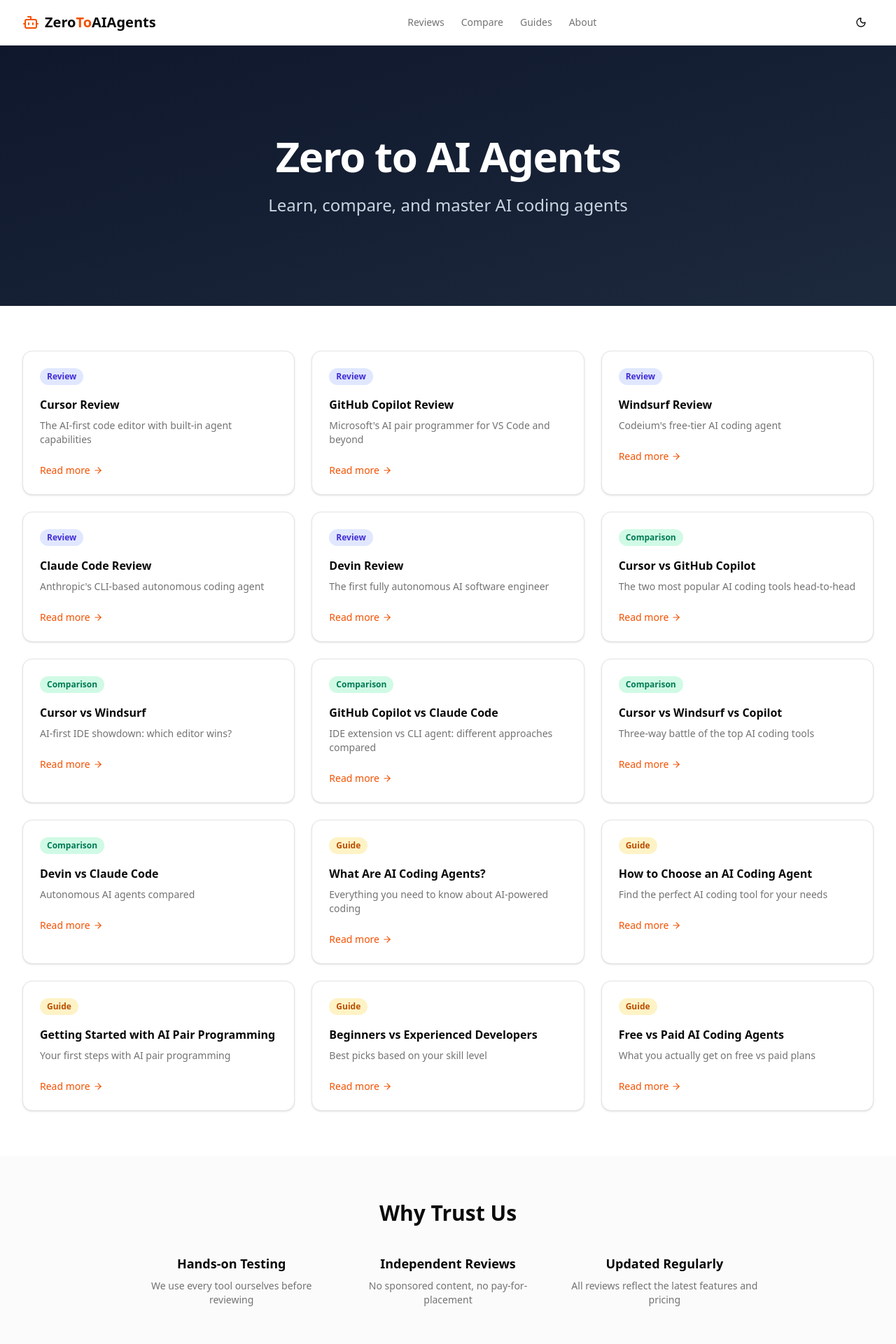
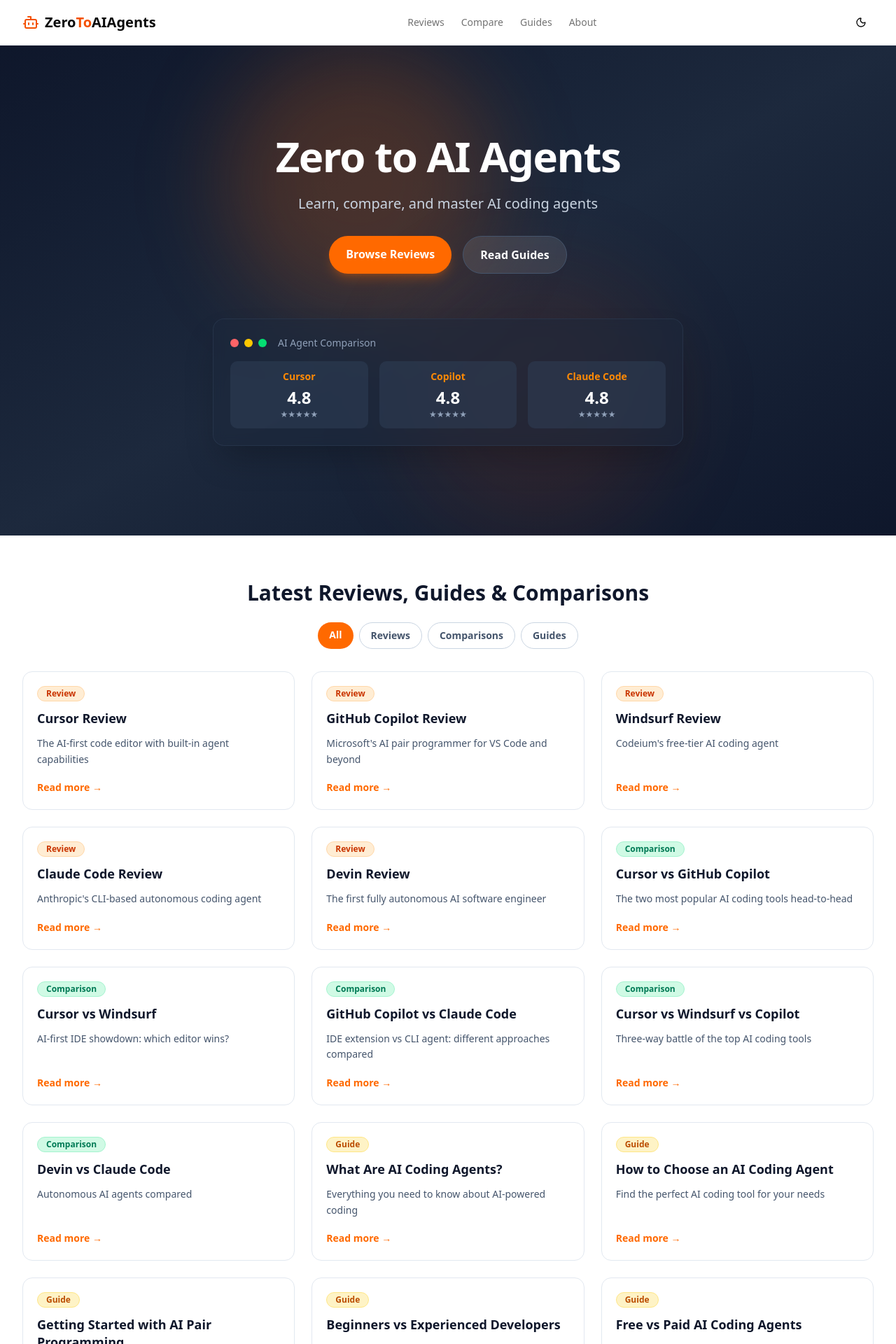
Before and after one commit to MarvinNL046/zerotoaiagents, a Next.js app: page /en in a window 1280 px wide. Shown: the top 1920 px of the page at 70% size. Built offline with nearby package versions, Linux system fonts and the light colour scheme.

Commit message:
design: redesign homepage with zerotowp-style hero, cards, and layout

```diff
--- a/src/app/[locale]/page.tsx
+++ b/src/app/[locale]/page.tsx
@@ -1,15 +1,7 @@
 import { setRequestLocale } from "next-intl/server";
 import type { Metadata } from "next";
 import { Link } from "@/i18n/navigation";
-import { ArrowRight } from "lucide-react";
-import {
-  Card,
-  CardContent,
-  CardFooter,
-  CardHeader,
-  CardTitle,
-  CardDescription,
-} from "@/components/ui/card";
+import { Code, CheckCircle, Shield } from "lucide-react";
 import { NewsletterFooter } from "@/components/newsletter/newsletter-footer";
 
 type Props = {
@@ -139,9 +131,9 @@ const contentItems: ContentItem[] = [
 ];
 
 const typeBadgeStyles: Record<ContentType, string> = {
-  review: "bg-indigo-100 text-indigo-700 dark:bg-indigo-900/40 dark:text-indigo-300",
-  comparison: "bg-emerald-100 text-emerald-700 dark:bg-emerald-900/40 dark:text-emerald-300",
-  guide: "bg-amber-100 text-amber-700 dark:bg-amber-900/40 dark:text-amber-300",
+  review: "bg-orange-100 text-orange-700 border border-orange-200",
+  comparison: "bg-emerald-100 text-emerald-700 border border-emerald-200",
+  guide: "bg-amber-100 text-amber-700 border border-amber-200",
 };
 
 const typeLabels: Record<ContentType, string> = {
@@ -152,18 +144,23 @@ const typeLabels: Record<ContentType, string> = {
 
 const trustItems = [
   {
+    icon: Code,
     title: "Hands-on Testing",
     description: "We use every tool ourselves before reviewing",
   },
   {
+    icon: CheckCircle,
     title: "Independent Reviews",
     description: "No sponsored content, no pay-for-placement",
   },
   {
+    icon: Shield,
     title: "Updated Regularly",
     description: "All reviews reflect the latest features and pricing",
   },
 ];
+
+const filterTabs = ["All", "Reviews", "Comparisons", "Guides"];
 
 export default async function HomePage({ params }: Props) {
   const { locale } = await params;
@@ -172,40 +169,108 @@ export default async function HomePage({ params }: Props) {
   return (
     <div className="flex flex-col">
       {/* Hero Section */}
-      <section className="bg-gradient-to-br from-slate-900 to-slate-800 text-white py-20 lg:py-32">
-        <div className="container max-w-4xl mx-auto text-center px-4 space-y-6">
-          <h1 className="text-4xl md:text-5xl lg:text-6xl font-bold tracking-tight">
+      <section className="relative py-20 lg:py-32 overflow-hidden">
+        {/* Background gradient */}
+        <div className="absolute inset-0 bg-gradient-to-br from-slate-900 via-slate-800 to-slate-900" />
+        {/* Decorative gradient orbs */}
+        <div className="absolute top-0 left-1/4 w-96 h-96 bg-orange-500/20 rounded-full blur-3xl" />
+        <div className="absolute bottom-0 right-1/4 w-96 h-96 bg-orange-600/10 rounded-full blur-3xl" />
+
+        <div className="relative container max-w-4xl mx-auto text-center px-4 space-y-6">
+          <h1 className="text-4xl sm:text-5xl lg:text-6xl font-bold text-white tracking-tight">
             Zero to AI Agents
           </h1>
-          <p className="text-xl md:text-2xl text-slate-300 max-w-2xl mx-auto">
+          <p className="text-xl text-slate-300 max-w-2xl mx-auto">
             Learn, compare, and master AI coding agents
           </p>
+
+          {/* CTA Buttons */}
+          <div className="flex flex-wrap gap-4 justify-center pt-2">
+            <a
+              href="#content"
+              className="bg-orange-500 hover:bg-orange-600 text-white px-6 py-3.5 rounded-full shadow-lg shadow-orange-500/25 font-semibold transition-all"
+            >
+              Browse Reviews
+            </a>
+            <Link
+              href="/guides"
+              className="border border-slate-600 bg-white/10 hover:border-orange-400 text-white px-6 py-3.5 rounded-full font-semibold transition-all"
+            >
+              Read Guides
+            </Link>
+          </div>
+
+          {/* Hero illustration — floating AI comparison card */}
+          <div className="mt-16 max-w-2xl mx-auto">
+            <div className="bg-slate-800/50 backdrop-blur border border-slate-700/50 rounded-2xl p-6 shadow-2xl">
+              <div className="flex items-center gap-2 mb-4">
+                <div className="w-3 h-3 rounded-full bg-red-400" />
+                <div className="w-3 h-3 rounded-full bg-yellow-400" />
+                <div className="w-3 h-3 rounded-full bg-green-400" />
+                <span className="ml-2 text-sm text-slate-400">AI Agent Comparison</span>
+              </div>
+              <div className="grid grid-cols-3 gap-4">
+                {["Cursor", "Copilot", "Claude Code"].map((name) => (
+                  <div key={name} className="bg-slate-700/50 rounded-lg p-3 text-center">
+                    <div className="text-orange-400 font-semibold text-sm">{name}</div>
+                    <div className="text-2xl font-bold text-white mt-1">4.8</div>
+                    <div className="text-xs text-slate-400">★★★★★</div>
+                  </div>
+                ))}
+              </div>
+            </div>
+          </div>
         </div>
       </section>
 
       {/* Content Grid */}
-      <section className="py-16">
+      <section id="content" className="py-16">
         <div className="container px-4">
+          <h2 className="text-3xl font-bold text-slate-900 dark:text-white text-center mb-6">
+            Latest Reviews, Guides &amp; Comparisons
+          </h2>
+
+          {/* Filter tabs */}
+          <div className="flex flex-wrap gap-2 justify-center mb-8">
+            {filterTabs.map((tab, i) => (
+              <span
+                key={tab}
+                className={
+                  i === 0
+                    ? "bg-orange-500 text-white px-4 py-2 rounded-full text-sm font-semibold"
+                    : "border border-slate-300 dark:border-slate-600 text-slate-600 dark:text-slate-400 px-4 py-2 rounded-full text-sm font-semibold hover:border-orange-500 hover:text-orange-500 transition-colors cursor-pointer"
+                }
+              >
+                {tab}
+              </span>
+            ))}
+          </div>
+
           <div className="grid grid-cols-1 md:grid-cols-2 lg:grid-cols-3 gap-6">
             {contentItems.map((item) => (
-              <Link key={item.href} href={item.href} className="group block">
-                <Card className="h-full transition-shadow hover:shadow-md">
-                  <CardHeader>
+              <Link
+                key={item.href}
+                href={item.href}
+                className="group border border-slate-200 dark:border-slate-700 rounded-xl bg-white dark:bg-slate-800 overflow-hidden hover:shadow-lg hover:scale-[1.02] hover:-translate-y-0.5 transition-all duration-200 flex flex-col p-5"
+              >
+                <div className="flex flex-col gap-3 flex-1">
                   <span
-                      className={`inline-block text-xs font-semibold px-2.5 py-1 rounded-full w-fit ${typeBadgeStyles[item.type]}`}
+                    className={`inline-block text-xs font-semibold px-3 py-0.5 rounded-full w-fit ${typeBadgeStyles[item.type]}`}
                   >
                     {typeLabels[item.type]}
                   </span>
-                    <CardTitle className="text-base mt-2">{item.title}</CardTitle>
-                    <CardDescription>{item.description}</CardDescription>
-                  </CardHeader>
-                  <CardFooter>
-                    <span className="text-sm font-medium text-primary flex items-center gap-1 group-hover:gap-2 transition-all">
-                      Read more
-                      <ArrowRight className="h-3.5 w-3.5" />
+                  <h3 className="text-lg font-bold text-slate-900 dark:text-white group-hover:text-orange-500 transition-colors leading-snug">
+                    {item.title}
+                  </h3>
+                  <p className="text-slate-600 dark:text-slate-400 text-sm leading-relaxed line-clamp-2 flex-1">
+                    {item.description}
+                  </p>
+                </div>
+                <div className="mt-4">
+                  <span className="text-orange-500 group-hover:text-orange-600 font-semibold text-sm">
+                    Read more →
                   </span>
-                  </CardFooter>
-                </Card>
+                </div>
               </Link>
             ))}
           </div>
@@ -213,18 +278,27 @@ export default async function HomePage({ params }: Props) {
       </section>
 
       {/* Why Trust Us */}
-      <section className="py-16 bg-muted/40">
+      <section className="py-16 bg-slate-50 dark:bg-slate-900/50">
         <div className="container px-4">
-          <h2 className="text-2xl md:text-3xl font-bold text-center mb-10">
+          <h2 className="text-2xl md:text-3xl font-bold text-center text-slate-900 dark:text-white mb-10">
             Why Trust Us
           </h2>
           <div className="grid grid-cols-1 md:grid-cols-3 gap-8 max-w-4xl mx-auto">
-            {trustItems.map((item) => (
-              <div key={item.title} className="text-center space-y-2">
-                <h3 className="text-lg font-semibold">{item.title}</h3>
-                <p className="text-muted-foreground text-sm">{item.description}</p>
+            {trustItems.map((item) => {
+              const Icon = item.icon;
+              return (
+                <div
+                  key={item.title}
+                  className="border border-slate-200 dark:border-slate-700 rounded-xl p-6 text-center hover:shadow-lg hover:-translate-y-0.5 transition-all duration-200 bg-white dark:bg-slate-800"
+                >
+                  <div className="w-12 h-12 rounded-full bg-orange-100 dark:bg-orange-900/30 flex items-center justify-center mx-auto mb-4">
+                    <Icon className="w-5 h-5 text-orange-500" />
                   </div>
-            ))}
+                  <h3 className="font-bold text-slate-900 dark:text-white mb-2">{item.title}</h3>
+                  <p className="text-slate-600 dark:text-slate-400 text-sm">{item.description}</p>
+                </div>
+              );
+            })}
           </div>
         </div>
       </section>
```
Lines whose indentation alone changed are shown as unchanged.
